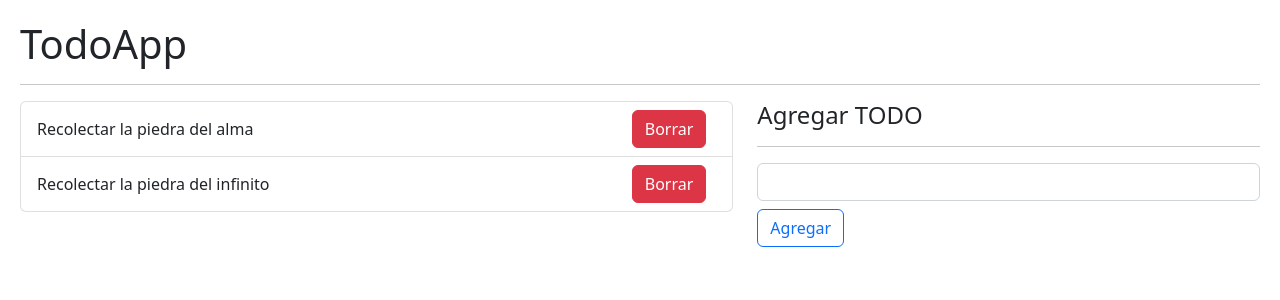
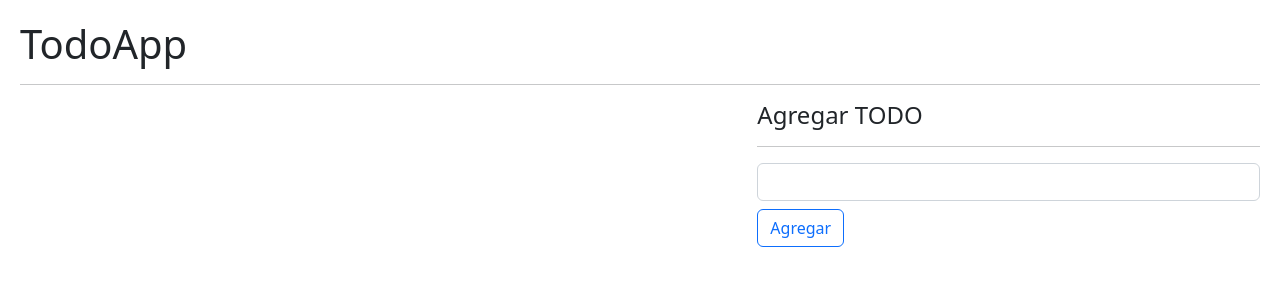
Before and after one commit to salitomeyo-learning-path/udemy-react-js, a React (Vite) app in the folder 05-hook-app/: page / in a window 1280 px wide. Shown: the top 300 px of the page. Built offline with nearby package versions, Linux system fonts and the light colour scheme.

Commit message:
feat: usign localStorage

```diff
--- a/05-hook-app/src/08-useReducer/TodoApp.jsx
+++ b/05-hook-app/src/08-useReducer/TodoApp.jsx
@@ -1,25 +1,24 @@
+import { useEffect } from 'react';
 import { useReducer } from 'react';
 import { TodoAdd } from './components/TodoAdd';
 import { TodoList } from './components/TodoList';
 import { todoReducer } from './todoReducer';
 
 const initialState = [
-    {
-        id: new Date().getTime(),
-        description: 'Recolectar la piedra del alma',
-        done: false
-    },
-    {
-        id: new Date().getTime()+100,
-        description: 'Recolectar la piedra del infinito',
-        done: false
-    }
 ]
+
+const init = () => {
+    return JSON.parse( localStorage.getItem('todos') ) || []
+}
 
 
 export const TodoApp = () => {
 
-    const [ todos, dispatch ] = useReducer( todoReducer, initialState );
+    const [ todos, dispatch ] = useReducer( todoReducer, initialState, init );
+
+    useEffect(() => {
+        localStorage.setItem('todos', JSON.stringify(todos));
+    }, [todos])
 
     const handleNewTodo = ( todo ) => {
         const action = {
```
